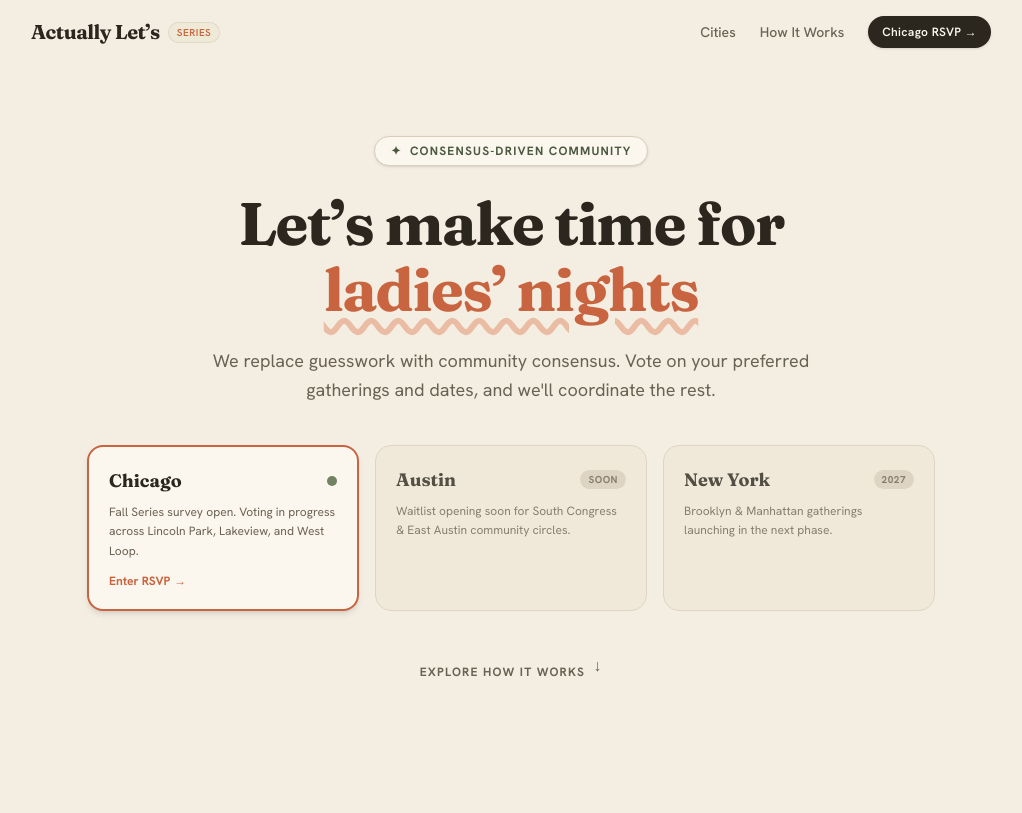
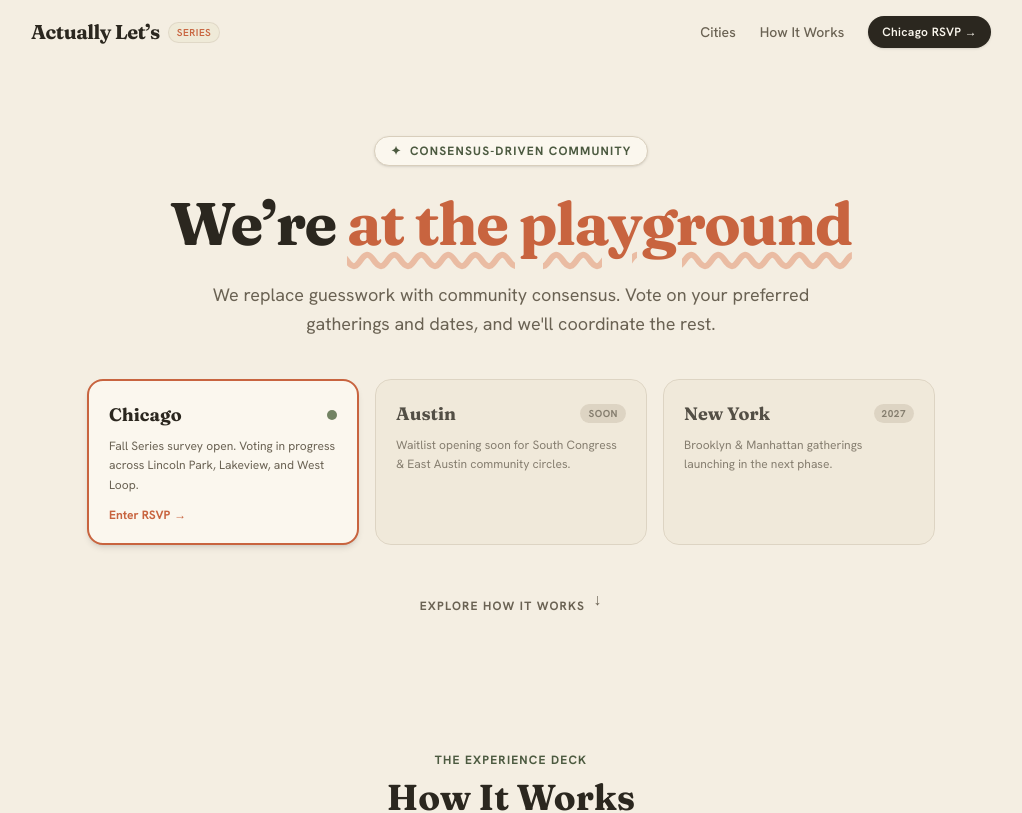
Before and after one commit to NiteAdmin/gather-chicago, a Next.js app: page / in a window 1280 px wide. Shown: the top 813 px of the page, without its empty margins (129-1151 px from the left). Built offline with nearby package versions, Linux system fonts and the light colour scheme.

Commit message:
feat(landing): update hero text cycler phrases and add Hiking option to Chicago survey

```diff
--- a/app/[city]/SurveyForm.tsx
+++ b/app/[city]/SurveyForm.tsx
@@ -13,6 +13,7 @@ const GATHERINGS = [
   "Family-friendly",
   "Prenatal & new parents",
   "All ages / community",
+  "Hiking",
 ];
 
 const TIMES = [
--- a/app/admin/AdminDashboard.tsx
+++ b/app/admin/AdminDashboard.tsx
@@ -10,6 +10,7 @@ const GATHERINGS = [
   "Family-friendly",
   "Prenatal & new parents",
   "All ages / community",
+  "Hiking",
 ];
 
 const TIMES = [
--- a/app/components/IntroPage.tsx
+++ b/app/components/IntroPage.tsx
@@ -5,21 +5,21 @@ import Link from 'next/link';
 
 export default function IntroPage() {
   // Cycler text state for Hero headline
-  const rotatingActivities = [
-    'rooftop mocktails',
-    'yoga mornings',
-    'ladies’ nights',
-    'family-friendly parks',
-    'new parent brunches',
+  const heroPhrases = [
+    'toasting mimosas',
+    'in child’s pose',
+    'at the playground',
+    'paddling rivers',
+    'hiking the woods',
   ];
   const [activityIndex, setActivityIndex] = useState(0);
 
   useEffect(() => {
     const interval = setInterval(() => {
-      setActivityIndex((prev) => (prev + 1) % rotatingActivities.length);
+      setActivityIndex((prev) => (prev + 1) % heroPhrases.length);
     }, 2800);
     return () => clearInterval(interval);
-  }, [rotatingActivities.length]);
+  }, [heroPhrases.length]);
 
   return (
     <div className="min-h-screen bg-[#F4EEE2] text-[#2B271F] selection:bg-[#E08A63]/30">
@@ -121,11 +121,11 @@ export default function IntroPage() {
             <span>CONSENSUS-DRIVEN COMMUNITY</span>
           </div>
 
-          {/* Headline with Text Cycler */}
+          {/* Headline with Text Cycler ("We’re" prefix + 5 animated phrases) */}
           <h1 className="text-4xl sm:text-6xl font-bold font-serif-fraunces text-[#2B271F] leading-[1.1] tracking-tight max-w-3xl mx-auto">
-            Let’s make time for{' '}
+            We’re{' '}
             <span className="inline-block text-[#C8643F] transition-all duration-300 font-serif-fraunces underline decoration-[#E08A63]/50 decoration-wavy underline-offset-8">
-              {rotatingActivities[activityIndex]}
+              {heroPhrases[activityIndex]}
             </span>
           </h1>
 
```
